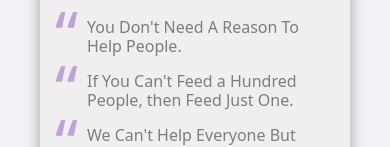
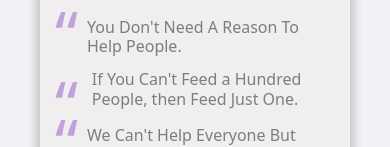
Before and after one commit to decoding-apocalypse/aashroy-client, a React (Create React App) app: page /public-awareness in a window 390 px wide. Shown: the part 3577-3724 px from the top of the page. Built offline with nearby package versions, Linux system fonts and the light colour scheme; no server answers.

Commit message:
made responsiveness changes in slogan page

```diff
--- a/src/pages/Publicaware.jsx
+++ b/src/pages/Publicaware.jsx
@@ -347,10 +347,9 @@ const Publicaware = (props) => {
               <span className="quotes">“</span>
               <h3>You Don't Need A Reason To Help People.</h3>
             </div>
-
             <div className="slogan-text-each">
-              <span className="quotes">“</span>
-              <h3>If You Can't Feed a Hundred People, then Feed Just One.</h3>
+              <span className="quotes-2">“</span>
+              <h3 className="right-2">If You Can't Feed a Hundred People, then Feed Just One.</h3>
             </div>
 
             <div className="slogan-text-each">
--- a/src/pages/css/AboutUs.css
+++ b/src/pages/css/AboutUs.css
@@ -62,7 +62,6 @@ td {
   height: 24rem;
   background-color: white;
   font-size: 19px;
-  top: 120%;
   z-index: 2;
 }
 .about-card-3 {
--- a/src/pages/css/Publicaware.css
+++ b/src/pages/css/Publicaware.css
@@ -198,6 +198,23 @@
   font-size: 8rem;
   color: var(--theme1-100);
 }
+.quotes-2
+{
+  position: absolute;
+  top:-5.8rem;
+  left: 26rem;
+  z-index: 100;
+  font-size: 8rem;
+  color: var(--theme1-100);
+}
+.right-2
+{
+  position: absolute;
+  left:31rem;
+  top: -2rem;
+
+
+}
 
 @media only screen and (max-width: 1202px) {
   .news-card {
@@ -343,6 +360,19 @@
     top: -2rem;
     left: -2rem;
   }
+  .quotes-2 {
+    font-size: 4rem;
+    top: -1rem;
+    left: -2rem;
+  }
+  .right-2
+  {
+    font-size: 1rem;
+    position: relative;
+    top: -0.1rem;
+    left: 0.3rem;
+
+  }
 }
 
 @media only screen and (max-width: 445px) {
```
Also changed, not shown: 1 other file (tests, documents, lock files or other folders).
